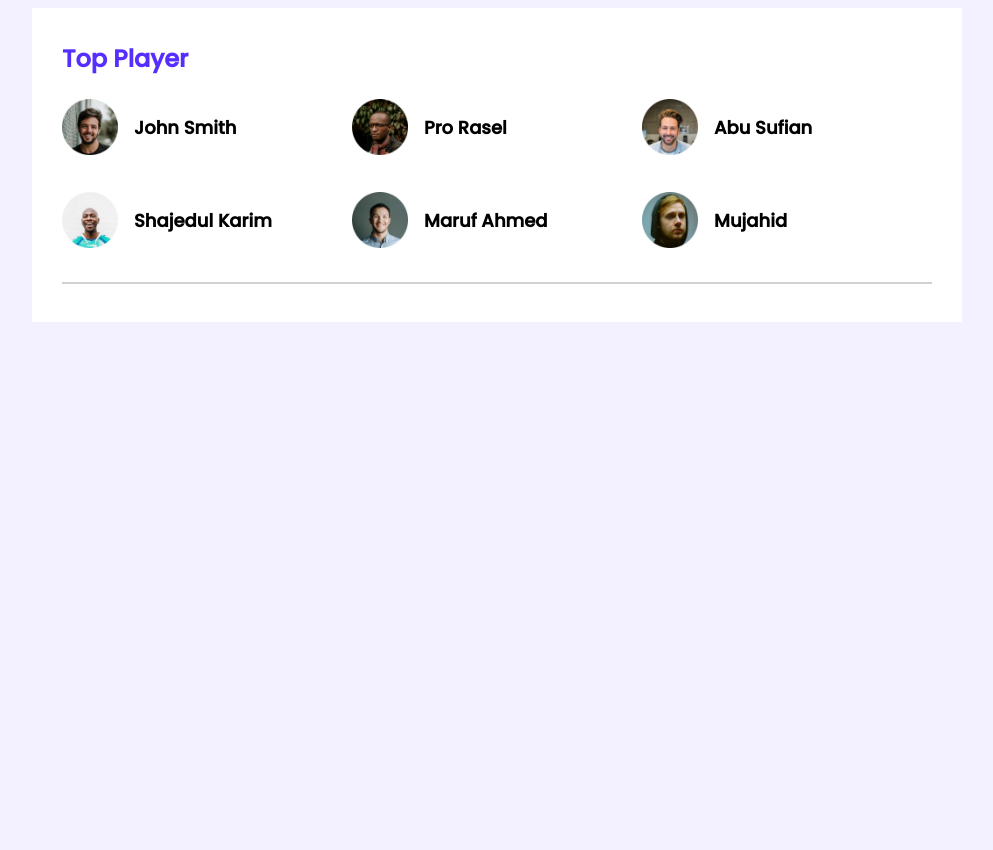
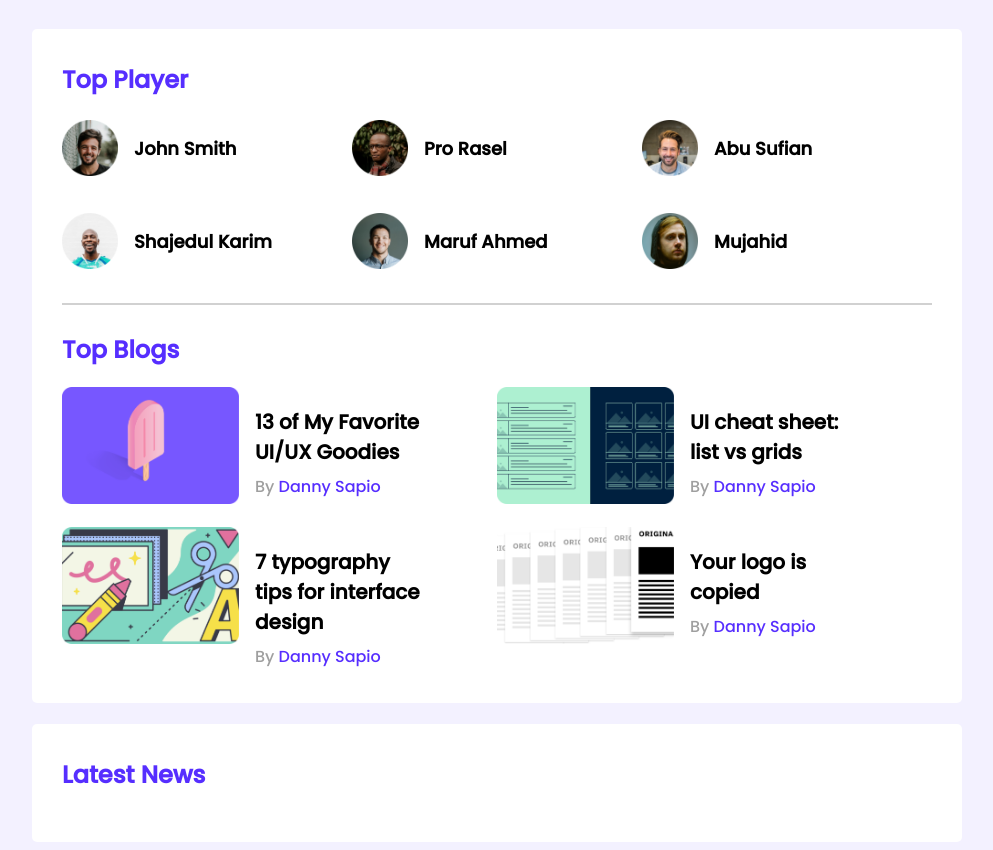
Before and after one commit to CoderMahabub/leader-board-css3, a plain HTML site: page index.html in a window 1280 px wide. Shown: the whole page, without its empty margins (143-1136 px from the left). Before the commit the page ends 800 px from the top, so only its background shows below. Drawn offline with Linux system fonts and the light colour scheme.

Commit message:
Top Blog Section Added

```diff
--- a/index.html
+++ b/index.html
@@ -15,6 +15,7 @@
     </header>
     <main>
         <section class="container">
+            <!-- Top Players Section Starts  -->
             <div class="top-players">
                 <h2 class="section-title"> Top Player</h2>
                 <div class="players">
@@ -44,7 +45,58 @@
                     </div>
                 </div>
             </div>
+            <!-- Top Players Section Ends -->
             <hr>
+            <!-- Top Blog Section Starts -->
+            <div class="top-blogs">
+                <h2 class="section-title">Top Blogs</h2>
+                <div class="blogs">
+                    <article class="blog">
+                        <div class="thumbnail">
+                            <img src="images/blogs/blog-1.png" alt="">
+                        </div>
+                        <div class="blog-info">
+                            <h3 class="blog-title">13 of My Favorite
+                                UI/UX Goodies</h3>
+                            <p class="blog-author">By <a href="#">Danny Sapio</a></p>
+                        </div>
+                    </article>
+                    <article class="blog">
+                        <div class="thumbnail">
+                            <img src="images/blogs/blog-2.png" alt="">
+                        </div>
+                        <div class="blog-info">
+                            <h3 class="blog-title">UI cheat sheet:
+                                list vs grids</h3>
+                            <p class="blog-author">By <a href="#">Danny Sapio</a></p>
+                        </div>
+                    </article>
+                    <article class="blog">
+                        <div class="thumbnail">
+                            <img src="images/blogs/blog-3.png" alt="">
+                        </div>
+                        <div class="blog-info">
+                            <h3 class="blog-title">7 typography tips
+                                for interface design</h3>
+                            <p class="blog-author">By <a href="#">Danny Sapio</a></p>
+                        </div>
+                    </article>
+                    <article class="blog">
+                        <div class="thumbnail">
+                            <img src="images/blogs/blog-4.png" alt="">
+                        </div>
+                        <div class="blog-info">
+                            <h3 class="blog-title">Your logo is
+                                copied</h3>
+                            <p class="blog-author">By <a href="#">Danny Sapio</a></p>
+                        </div>
+                    </article>
+
+                </div>
+            </div>
+        </section>
+        <section class="container">
+            <h2 class="section-title">Latest News</h2>
         </section>
     </main>
     <footer>
--- a/styles/style.css
+++ b/styles/style.css
@@ -10,20 +10,26 @@
 
      main {
          display: flex;
-         justify-content: center;
+         flex-direction: column;
+         align-items: center
      }
 
      .container {
          background-color: #fff;
          width: 870px;
          padding: 30px;
+         border-radius: 5px;
+         margin-top: 21px;
      }
 
      hr {
          border: 1px solid #D1D1D1;
+         margin-bottom: 27px;
      }
 
-     /* Top Players */
+     /*---------------------*\
+        Top Players
+    *\-----------------------*/
 
      .section-title {
          color: #562EFF;
@@ -57,3 +63,46 @@
          margin-left: 16px;
          font-size: 18px;
      }
+
+     /*------------------------*\
+           Top Blog Section
+      *\------------------------*/
+
+     .blogs {
+         display: grid;
+         grid-template-columns: repeat(2, 1fr);
+         grid-row-gap: 16px;
+     }
+
+     .blog {
+         display: flex;
+     }
+
+     .blog-title {
+         font-size: 20px;
+     }
+
+     .blog .thumbnail img {
+         width: 177px;
+         height: 117px;
+     }
+
+     .blog-info {
+         margin-left: 16px;
+         width: 165px;
+     }
+
+     .blog-author {
+         color: #9F9F9F;
+         font-size: 16px;
+         line-height: 0;
+     }
+
+     .blog-author a {
+         text-decoration: none;
+         color: #562EFF;
+     }
+
+     /*------------------------*\
+           Latest News Section
+      *\------------------------*/
```
